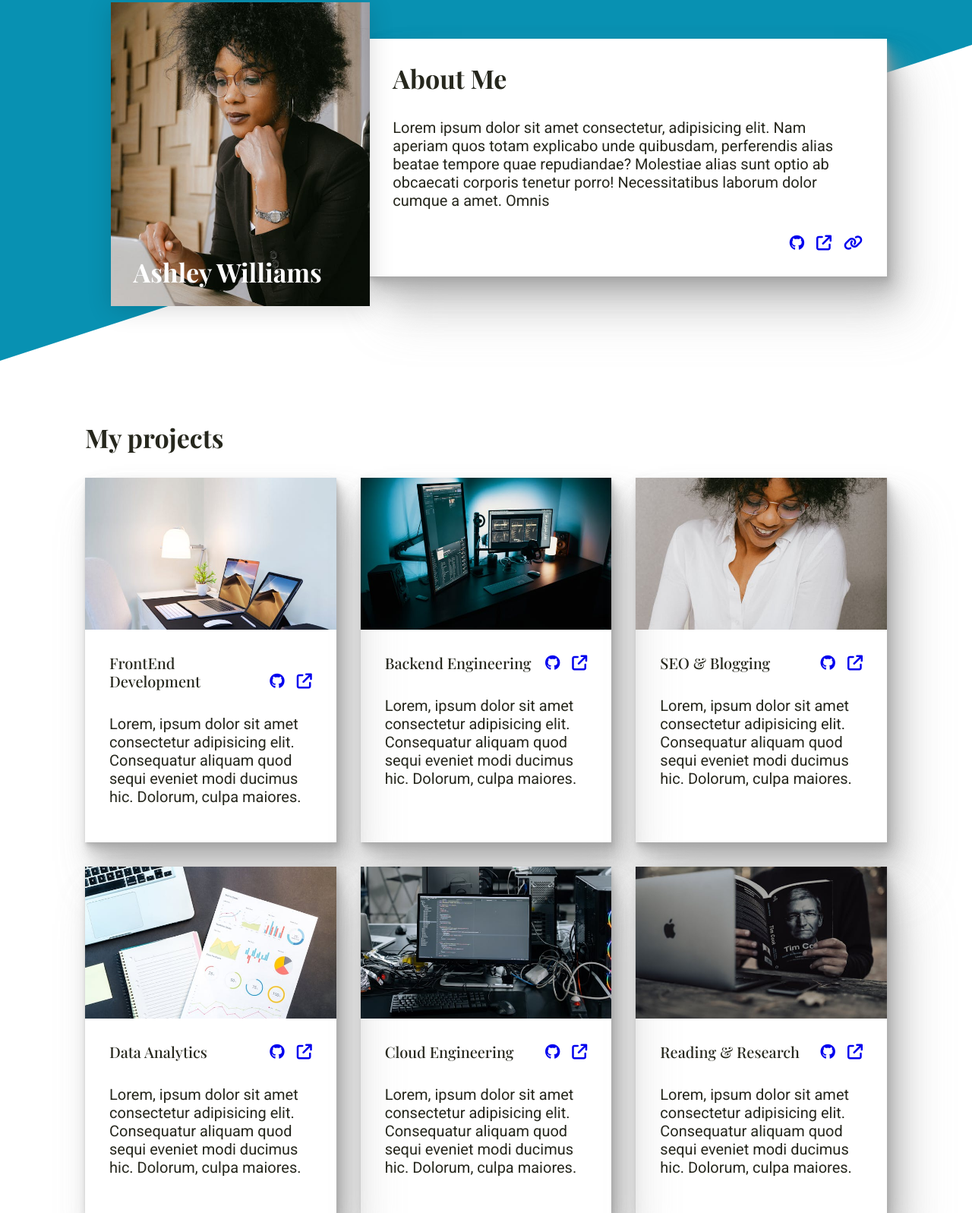
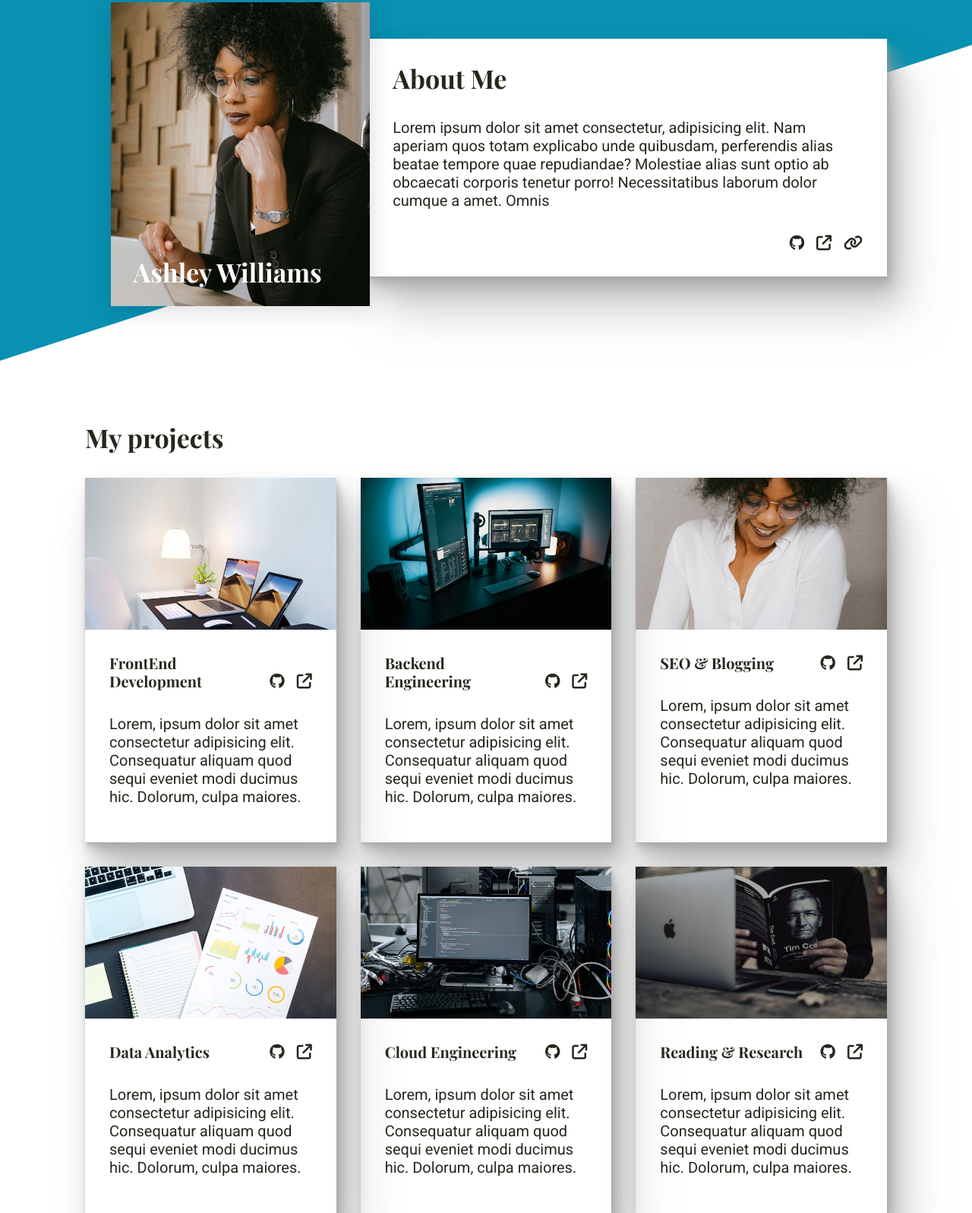
Before and after one commit to DivineUgorji/The-Odin-Portfolio, a plain HTML site: page index.html in a window 1280 px wide. Shown: the part 45-1642 px from the top of the page at 76% size. Drawn offline with nearby package versions, Linux system fonts and the light colour scheme; a web font is replaced by a local one.

Commit message:
Added styles to the social links and organised the code base

```diff
--- a/index.html
+++ b/index.html
@@ -32,7 +32,6 @@
                 src="images/Ashley-wiliams.jpg"
                 alt="A woman reading in an office"
               />
-              <!-- <p class="name">Ashley Williams</p> -->
             </div>
             <div class="hero-text-block flow-content bg-neutral-100">
               <h1 class="primary-heading section-title">About Me</h1>
@@ -46,15 +45,19 @@
               <div class="social-links-container">
                 <ul class="social-links">
                   <li>
-                    <a href="#"><i class="fa-brands fa-github"></i></a>
+                    <a href="#"
+                      ><i class="social-icon fa-brands fa-github"></i
+                    ></a>
                   </li>
                   <li>
                     <a href="#"
-                      ><i class="fa-solid fa-arrow-up-right-from-square"></i
+                      ><i
+                        class="social-icon fa-solid fa-arrow-up-right-from-square"
+                      ></i
                     ></a>
                   </li>
                   <li>
-                    <a href="#"><i class="fa-solid fa-link"></i></a>
+                    <a href="#"><i class="social-icon fa-solid fa-link"></i></a>
                   </li>
                 </ul>
               </div>
@@ -78,13 +81,15 @@
                 <ul class="social-links">
                   <li>
                     <a href="#"
-                      ><i class="github-link fa-brands fa-github"></i
+                      ><i
+                        class="social-icon github-link fa-brands fa-github"
+                      ></i
                     ></a>
                   </li>
                   <li>
                     <a href="#"
                       ><i
-                        class="outer-link fa-solid fa-arrow-up-right-from-square"
+                        class="social-icon outer-link fa-solid fa-arrow-up-right-from-square"
                       ></i
                     ></a>
                   </li>
@@ -108,13 +113,15 @@
                 <ul class="social-links">
                   <li>
                     <a href="#"
-                      ><i class="github-link fa-brands fa-github"></i
+                      ><i
+                        class="social-icon github-link fa-brands fa-github"
+                      ></i
                     ></a>
                   </li>
                   <li>
                     <a href="#"
                       ><i
-                        class="outer-link fa-solid fa-arrow-up-right-from-square"
+                        class="social-icon outer-link fa-solid fa-arrow-up-right-from-square"
                       ></i
                     ></a>
                   </li>
@@ -135,13 +142,15 @@
                 <ul class="social-links">
                   <li>
                     <a href="#"
-                      ><i class="github-link fa-brands fa-github"></i
+                      ><i
+                        class="social-icon github-link fa-brands fa-github"
+                      ></i
                     ></a>
                   </li>
                   <li>
                     <a href="#"
                       ><i
-                        class="outer-link fa-solid fa-arrow-up-right-from-square"
+                        class="social-icon outer-link fa-solid fa-arrow-up-right-from-square"
                       ></i
                     ></a>
                   </li>
@@ -165,13 +174,15 @@
                 <ul class="social-links">
                   <li>
                     <a href="#"
-                      ><i class="github-link fa-brands fa-github"></i
+                      ><i
+                        class="social-icon github-link fa-brands fa-github"
+                      ></i
                     ></a>
                   </li>
                   <li>
                     <a href="#"
                       ><i
-                        class="outer-link fa-solid fa-arrow-up-right-from-square"
+                        class="social-icon outer-link fa-solid fa-arrow-up-right-from-square"
                       ></i
                     ></a>
                   </li>
@@ -195,13 +206,15 @@
                 <ul class="social-links">
                   <li>
                     <a href="#"
-                      ><i class="github-link fa-brands fa-github"></i
+                      ><i
+                        class="social-icon github-link fa-brands fa-github"
+                      ></i
                     ></a>
                   </li>
                   <li>
                     <a href="#"
                       ><i
-                        class="outer-link fa-solid fa-arrow-up-right-from-square"
+                        class="social-icon outer-link fa-solid fa-arrow-up-right-from-square"
                       ></i
                     ></a>
                   </li>
@@ -225,13 +238,15 @@
                 <ul class="social-links">
                   <li>
                     <a href="#"
-                      ><i class="github-link fa-brands fa-github"></i
+                      ><i
+                        class="social-icon github-link fa-brands fa-github"
+                      ></i
                     ></a>
                   </li>
                   <li>
                     <a href="#"
                       ><i
-                        class="outer-link fa-solid fa-arrow-up-right-from-square"
+                        class="social-icon outer-link fa-solid fa-arrow-up-right-from-square"
                       ></i
                     ></a>
                   </li>
--- a/styles.css
+++ b/styles.css
@@ -4,9 +4,12 @@
   --bondi-blue: #0891b2ff;
   --reseda-green: #7c8e67ff;
   --clr-primary-400: hsl(66, 14.7%, 13.3%);
+  /* --clr-primary-400: hsl(75, 14.3%, 5.5%); */
   --clr-neutral-100: hsl(0, 0%, 100%);
   --clr-neutral-200: hsl(0, 0%, 90.2%);
   --clr-background: hsl(191.6, 91.4%, 36.5%);
+
+  --clr-hover-shade: hsl(75, 2.3%, 65.5%);
 
   --shadow-color: 0deg 0% 63%;
 
@@ -115,6 +118,22 @@ body {
   margin-top: var(--spacer);
 }
 
+.container {
+  max-width: 70rem;
+  padding: 0 2rem;
+  margin: 0 auto;
+}
+
+.bg-primary {
+  color: var(--clr-neutral-100);
+  background: var(--clr-background);
+}
+
+.bg-neutral-100 {
+  color: var(--clr-primary-400);
+  background: var(--clr-neutral-100);
+}
+
 .split {
   display: grid;
   gap: calc(var(--br) * 2);
@@ -133,22 +152,6 @@ body {
   gap: var(--br);
 }
 
-.container {
-  max-width: 70rem;
-  padding: 0 2rem;
-  margin: 0 auto;
-}
-
-.bg-primary {
-  color: var(--clr-neutral-100);
-  background: var(--clr-background);
-}
-
-.bg-neutral-100 {
-  color: var(--clr-primary-400);
-  background: var(--clr-neutral-100);
-}
-
 /* Typography */
 .primary-heading {
   text-align: center;
@@ -163,14 +166,10 @@ body {
 .section-subtitle {
   font-family: var(--ff-bold);
   font-size: var(--fs-400);
-  font-weight: var(--fw-500);
+  font-weight: var(--fw-700);
 }
 
 /* General Styles */
-
-/* .hero-container {
-  padding-top: 6rem;
-} */
 
 /* The background styles of the hero */
 .hero-section {
@@ -212,11 +211,6 @@ body {
   top: 60%;
   left: 50%;
   transform: translate(-50%, 100%);
-  /* top: 24rem;
-  bottom: 0;
-  left: 3rem;
-  right: 0; */
-  /* margin: auto 0; */
 }
 
 @media (min-width: 65rem) {
@@ -227,15 +221,6 @@ body {
     top: 50%;
     left: 55%;
     transform: translate(-50%, 70%);
-    /* min-width: 200px;
-    max-width: 400px; */
-
-    /* top: 24rem;
-    bottom: 0;
-    left: 3rem;
-    right: 0;
-    margin: auto 0;
-    overflow: auto; */
   }
 }
 
@@ -253,6 +238,16 @@ body {
   display: flex;
   gap: var(--br);
   align-self: center;
+}
+
+.social-links .social-icon {
+  color: var(--clr-primary-400);
+  font-size: var(--fs-400);
+}
+
+.social-links .social-icon:hover,
+.social-links .social-icon:focus {
+  color: var(--clr-hover-shade);
 }
 
 .article-preview div:not(:first-child) {
@@ -324,12 +319,6 @@ body {
     gap: 0;
   }
 
-  /* .hero-image-box::after {
-    text-align: center;
-    top: 31rem;
-    left: 4rem;
-  } */
-
   .hero-image-box::after {
     width: 100%;
     /* height: 100%; */
@@ -357,23 +346,6 @@ body {
   }
 }
 
-/* .hero img {
-  position: absolute;
-  left: 0;
-  top: 0;
-} */
-
-/* .hero-image-box .name {
-  font-weight: bold;
-  font-family: var(--ff-bold);
-  font-size: var(--fs-600);
-  color: var(--clr-neutral-100);
-  position: absolute;
-  z-index: 100;
-  left: 20px;
-  top: 350px;
-} */
-
 article {
   box-shadow: var(--shadow-elevation);
 }
```
